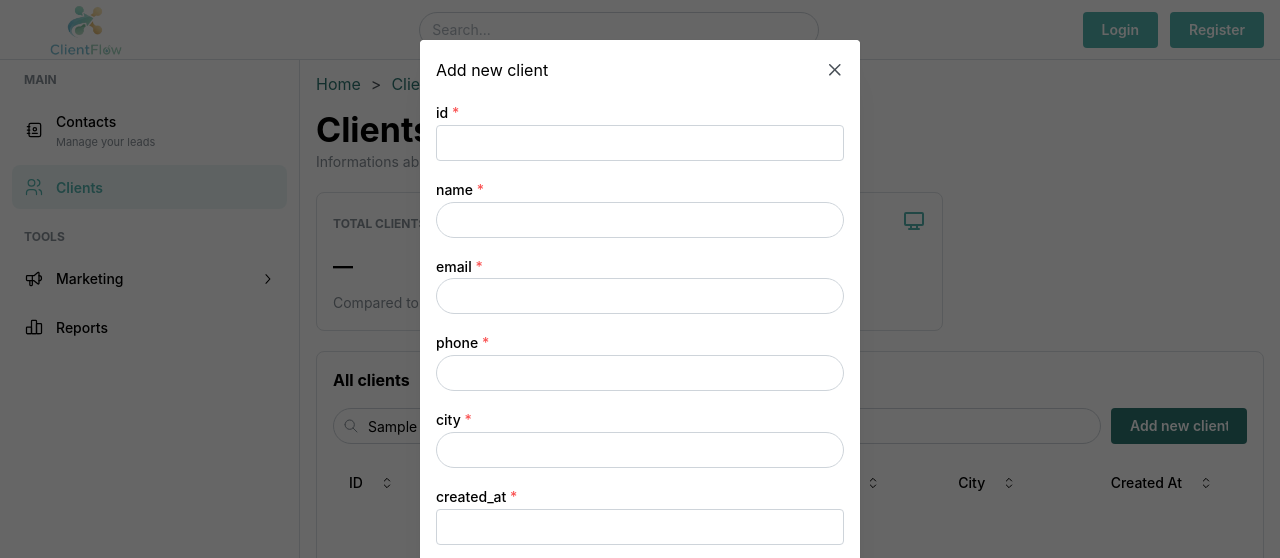
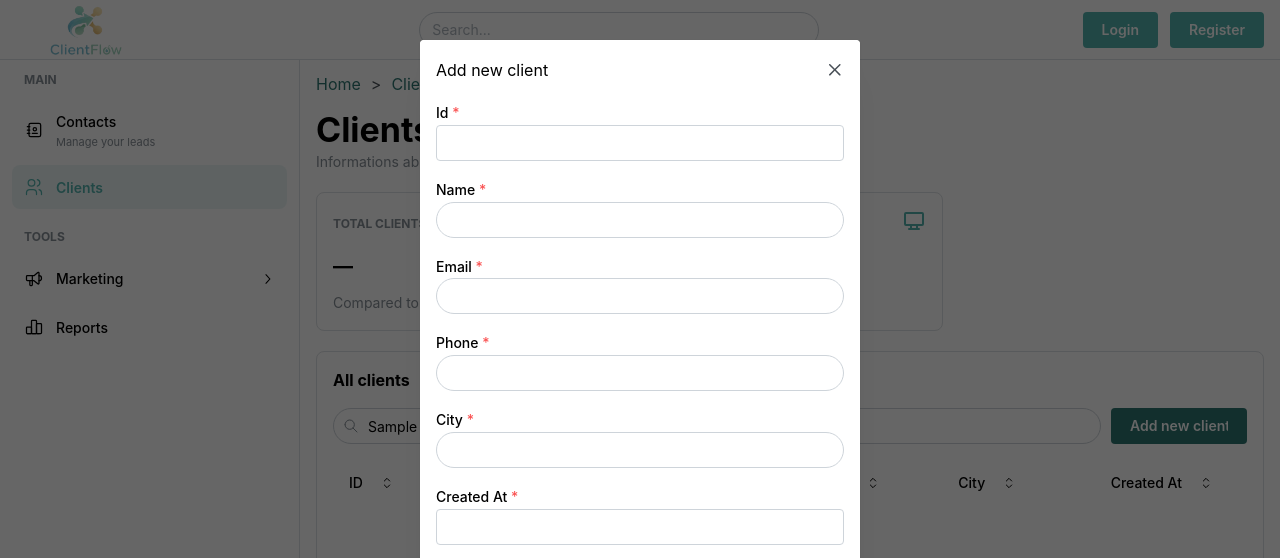
Before and after one commit to Lazarus-Duchy/kodaro-cmr, a React (Vite) app in the folder frontend/CRM/: page /clients in a window 1280 px wide. Both pictures are taken after typing "Sample" into the empty fields and a click on the button "Add new client". Shown: the top 558 px of the page. Built offline with nearby package versions, Linux system fonts and the light colour scheme.

Commit message:
More sections

```diff
--- a/frontend/CRM/src/components/Sections/Clients/Clients.jsx
+++ b/frontend/CRM/src/components/Sections/Clients/Clients.jsx
@@ -11,12 +11,12 @@ import SummaryCard from '../../Features/SummaryCard/SummaryCard';
 import { DateTimePicker } from '@mantine/dates';
 
 const tableStructure = [
-  { name: 'id',         label: 'ID',         type: 'number', isEditable: false, required: false},
-  { name: 'name',       label: 'Name',        type: 'string', isEditable: true,  required: true },
-  { name: 'email',      label: 'Email',       type: 'string', isEditable: true,  required: false },
-  { name: 'phone',      label: 'Phone',       type: 'string', isEditable: true,  required: false },
-  { name: 'city',       label: 'City',        type: 'string', isEditable: true,  required: false },
-  { name: 'created_at', label: 'Created At',  type: 'date',   isEditable: false, required: false },
+  { name: 'id',         label: 'ID',          },
+  { name: 'name',       label: 'Name',        },
+  { name: 'email',      label: 'Email',       },
+  { name: 'phone',      label: 'Phone',       },
+  { name: 'city',       label: 'City',        },
+  { name: 'created_at', label: 'Created At',  },
 ];
 
 const tableValidation = {
@@ -30,25 +30,25 @@ const Clients = () => {
     { title: 'Active Clients', value: '—', desc: "Right now", icon: <IconDeviceDesktop size={24} /> },
   ]);
 
-  const newRowForm = useForm({mode: 'uncontrolled', validate: tableValidation});
-  const editRowForm = useForm({mode: 'uncontrolled', validate: tableValidation});
+  const newRowForm = useForm({mode: 'uncontrolled', initialValues: {}, validate: tableValidation});
+  const editRowForm = useForm({mode: 'uncontrolled', initialValues: {}, validate: tableValidation});
 
   const newRowFields = [
-    <NumberInput key={newRowForm.key("id")} label={'id'} readOnly required {...newRowForm.getInputProps('id')} />,
-    <TextInput key={newRowForm.key("name")} label={'name'} withAsterisk required {...newRowForm.getInputProps('name')} />,
-    <TextInput key={newRowForm.key("email")} label={'email'} withAsterisk required {...newRowForm.getInputProps('email')} />,
-    <TextInput key={newRowForm.key("phone")} label={'phone'} withAsterisk required {...newRowForm.getInputProps('phone')} />,
-    <TextInput key={newRowForm.key("city")} label={'city'} withAsterisk required {...newRowForm.getInputProps('city')} />,
-    <DateTimePicker key={newRowForm.key("created_at")} label={'created_at'} readOnly required {...newRowForm.getInputProps('created_at')}  />,
+    <NumberInput key={newRowForm.key("id")} label={'Id'} readOnly required {...newRowForm.getInputProps('id')} />,
+    <TextInput key={newRowForm.key("name")} label={'Name'} withAsterisk required {...newRowForm.getInputProps('name')} />,
+    <TextInput key={newRowForm.key("email")} label={'Email'} withAsterisk required {...newRowForm.getInputProps('email')} />,
+    <TextInput key={newRowForm.key("phone")} label={'Phone'} withAsterisk required {...newRowForm.getInputProps('phone')} />,
+    <TextInput key={newRowForm.key("city")} label={'City'} withAsterisk required {...newRowForm.getInputProps('city')} />,
+    <DateTimePicker key={newRowForm.key("created_at")} label={'Created At'} readOnly required {...newRowForm.getInputProps('created_at')}  />,
   ]
 
   const editRowFields = [
-    <NumberInput key={editRowForm.key("id")} label={'id'} readOnly required {...editRowForm.getInputProps('id')} />,
-    <TextInput key={editRowForm.key("name")} label={'name'} withAsterisk required {...editRowForm.getInputProps('name')} />,
-    <TextInput key={editRowForm.key("email")} label={'email'} withAsterisk required {...editRowForm.getInputProps('email')} />,
-    <TextInput key={editRowForm.key("phone")} label={'phone'} withAsterisk required {...editRowForm.getInputProps('phone')} />,
-    <TextInput key={editRowForm.key("city")} label={'city'} withAsterisk required {...editRowForm.getInputProps('city')} />,
-    <DateTimePicker key={editRowForm.key("created_at")} label={'created_at'} readOnly required {...editRowForm.getInputProps('created_at')}  />,
+    <NumberInput key={editRowForm.key("id")} label={'Id'} readOnly required {...editRowForm.getInputProps('id')} />,
+    <TextInput key={editRowForm.key("name")} label={'Name'} withAsterisk required {...editRowForm.getInputProps('name')} />,
+    <TextInput key={editRowForm.key("email")} label={'Email'} withAsterisk required {...editRowForm.getInputProps('email')} />,
+    <TextInput key={editRowForm.key("phone")} label={'Phone'} withAsterisk required {...editRowForm.getInputProps('phone')} />,
+    <TextInput key={editRowForm.key("city")} label={'City'} withAsterisk required {...editRowForm.getInputProps('city')} />,
+    <DateTimePicker key={editRowForm.key("created_at")} label={'Created At'} readOnly required {...editRowForm.getInputProps('created_at')}  />,
   ]
 
   /*
--- a/frontend/CRM/src/components/Sections/Contacts/Contacts.jsx
+++ b/frontend/CRM/src/components/Sections/Contacts/Contacts.jsx
@@ -8,50 +8,107 @@ import {
   IconUserPlus,
   IconUsers,
 } from '@tabler/icons-react';
-import { Box, Grid, Paper, Stack, Title, Text } from "@mantine/core"
+import { Box, Grid, Paper, Stack, Title, Text, NumberInput, TextInput, Select } from "@mantine/core"
 import { TableSort } from "../../Features/TableSort/TableSort";
 import SummaryCard from '../../Features/SummaryCard/SummaryCard';
+import { useState } from 'react';
+import { useForm } from '@mantine/form';
+import { DateTimePicker } from '@mantine/dates';
 
-const contactData = [
- {id: 0, name: 'Temp Name', email: 'temp@gmail.com', phone: '000111222', address: '1 street', city: 'Warsaw', createdAt: 'Feb 18, 2026'},
-  {id: 1, name: 'Temp Name1', email: '1@gmail.com', phone: '111222333', address: '2 street', city: 'Warsaw', createdAt: 'Feb 20, 2026'},
-  {id: 2, name: 'Temp Name1', email: '1@gmail.com', phone: '111222333', address: '2 street', city: 'Warsaw', createdAt: 'Feb 20, 2026'},
-  {id: 3, name: 'Temp Name1', email: '1@gmail.com', phone: '111222333', address: '2 street', city: 'Warsaw', createdAt: 'Feb 20, 2026'},
-  {id: 4, name: 'Temp Name1', email: '1@gmail.com', phone: '111222333', address: '2 street', city: 'Warsaw', createdAt: 'Feb 20, 2026'},
-  {id: 5, name: 'Temp Name1', email: '1@gmail.com', phone: '111222333', address: '2 street', city: 'Warsaw', createdAt: 'Feb 20, 2026'},
-  {id: 6, name: 'Temp Name1', email: '1@gmail.com', phone: '111222333', address: '2 street', city: 'Warsaw', createdAt: 'Feb 20, 2026'},
-  {id: 7, name: 'Temp Name1', email: '1@gmail.com', phone: '111222333', address: '2 street', city: 'Warsaw', createdAt: 'Feb 20, 2026'},
-  {id: 8, name: 'Temp Name1', email: '1@gmail.com', phone: '111222333', address: '2 street', city: 'Warsaw', createdAt: 'Feb 20, 2026'},
-  {id: 9, name: 'Temp Name1', email: '1@gmail.com', phone: '111222333', address: '2 street', city: 'Warsaw', createdAt: 'Feb 20, 2026'},
-  {id: 10, name: 'Temp Name1', email: '1@gmail.com', phone: '111222333', address: '2 street', city: 'Warsaw', createdAt: 'Feb 20, 2026'},
-  {id: 11, name: 'Temp Name1', email: '1@gmail.com', phone: '111222333', address: '2 street', city: 'Warsaw', createdAt: 'Feb 20, 2026'},
-  {id: 12, name: 'Temp Name1', email: '1@gmail.com', phone: '111222333', address: '2 street', city: 'Warsaw', createdAt: 'Feb 20, 2026'},
-  {id: 13, name: 'Temp Name1', email: '1@gmail.com', phone: '111222333', address: '2 street', city: 'Warsaw', createdAt: 'Feb 20, 2026'},
-  {id: 14, name: 'Temp Name1', email: '1@gmail.com', phone: '111222333', address: '2 street', city: 'Warsaw', createdAt: 'Feb 20, 2026'},
 
+const tableStructure = [
+  { name: 'id',         label: 'ID',          },
+  { name: 'name',       label: 'Name',        },
+  { name: 'lastname',   label: 'LastName',    },
+  { name: 'job_title',  label: 'Job Title',   },
 ];
 
-const contactTableStructure = [
-  {name: 'id', label: 'ID', type: 'number', isEditable: false, required: true, default: 0},
-  {name: 'name', label: 'Full Name', type: 'string', isEditable: true, required: true},
-  {name: 'email', label: 'Email', type: 'string', isEditable: true, required: true},
-  {name: 'phone', label: 'Phone Number', type: 'string', isEditable: true, required: true},
-  {name: 'address', label: 'Address', type: 'string', isEditable: true, required: true},
-  {name: 'city', label: 'City', type: 'string', isEditable: true, required: true},
-  {name: 'createdAt', label: 'Added Date', type: 'date', isEditable: false, required: true, default: 'Feb 21, 2026'}
-];
-
-const contactValidation = {
-  email: (value) => (/^\S+@\S+$/.test(value) ? null : 'Invalid email address'),
-};
-
-const contactStats = [
-  { title: 'Total Contacts', value: '420', diff: 14, icon: <IconAddressBook size={24} /> },
-  { title: 'Active Leads', value: '412', diff: -5, icon: <IconUsers size={24} /> },
-  { title: 'Online Now', value: '300', desc: "Active contacts", icon: <IconDeviceDesktop size={24} /> },
-];
+const tableValidation = {};
 
 const Contacts = () => {
+  const [tableData, setTableData] = useState([]);
+  const [jobTitlesData, setJobTitlesData] = useState(['title1', 'title2']);
+  const [stats, setStats] = useState([
+    { title: 'Total Contacts',  value: '—', icon: <IconAddressBook size={24} /> },
+    { title: 'Active Leads', value: '—', desc: "Right now", icon: <IconUsers size={24} /> },
+    { title: 'Online Now', value: '—', desc: "Active contacts", icon: <IconDeviceDesktop size={24} /> }
+  ]);
+
+  const newRowForm = useForm({mode: 'uncontrolled', initialValues: {}, validate: tableValidation});
+  const editRowForm = useForm({mode: 'uncontrolled', initialValues: {}, validate: tableValidation});
+
+  const newRowFields = [
+    <NumberInput key={newRowForm.key("id")} label={'Id'} readOnly required {...newRowForm.getInputProps('id')} />,
+    <TextInput key={newRowForm.key("name")} label={'Name'} withAsterisk required {...newRowForm.getInputProps('name')} />,
+    <TextInput key={newRowForm.key("lastname")} label={'Last Name'} withAsterisk required {...newRowForm.getInputProps('lastname')} />,
+    <Select key={newRowForm.key("job_title")} data={jobTitlesData} label={'Job Title'} withAsterisk required {...newRowForm.getInputProps('job_title')}/>
+  ]
+
+  const editRowFields = [
+    <NumberInput key={editRowForm.key("id")} label={'Id'} readOnly required {...editRowForm.getInputProps('id')} />,
+    <TextInput key={editRowForm.key("name")} label={'Name'} withAsterisk required {...editRowForm.getInputProps('name')} />,
+    <TextInput key={editRowForm.key("lastname")} label={'Last Name'} withAsterisk required {...editRowForm.getInputProps('lastname')} />,
+    <Select key={editRowForm.key("job_title")} data={jobTitlesData} label={'Job Title'} withAsterisk required {...editRowForm.getInputProps('job_title')}/>
+  ]
+
+  /*
+  // ── Fetch clients on mount ───────────────────────────────────────────────────
+
+  useEffect(() => {
+    const fetchClients = async () => {
+      try {
+        const data = await get("/clients/");
+        setTableData(data);
+
+        // Update summary cards from real data
+        const activeCount = data.filter((c) => c.status === "active").length;
+        setStats([
+          { title: 'Total Clients',  value: String(data.length),  icon: <IconUser size={24} /> },
+          { title: 'Active Clients', value: String(activeCount), desc: "Right now", icon: <IconDeviceDesktop size={24} /> },
+        ]);
+      } catch (error) {
+        console.error("Failed to fetch clients:", error);
+      }
+    };
+    fetchClients();
+  }, []);
+  */
+
+  // ── CRUD handlers passed to TableSort ───────────────────────────────────────
+
+  const handleAdd = async (values) => {
+    /*
+    const newClient = await post("/clients/", values);
+    setTableData((prev) => [newClient, ...prev]);
+    setStats((prev) => [
+      { ...prev[0], value: String(Number(prev[0].value) + 1) },
+      prev[1],
+    ]);
+    */
+  };
+
+  const handleEdit = async (id, values) => {
+    /*
+    const updated = await patch(`/clients/${id}/`, values);
+    setTableData((prev) => prev.map((row) => (row.id === id ? updated : row)));
+    */
+  };
+
+  const handleDelete = async (id) => {
+    /*
+    await del(`/clients/${id}/`);
+    setTableData((prev) => {
+      const next = prev.filter((row) => row.id !== id);
+      const activeCount = next.filter((c) => c.status === "active").length;
+      setStats([
+        { title: 'Total Clients',  value: String(next.length),  icon: <IconUser size={24} /> },
+        { title: 'Active Clients', value: String(activeCount), desc: "Right now", icon: <IconDeviceDesktop size={24} /> },
+      ]);
+      return next;
+    });
+    */
+  };
+
   return (
     <Stack gap="lg">
       <Box>
@@ -60,7 +117,7 @@ const Contacts = () => {
       </Box>
 
       <Grid>
-        {contactStats.map((stat, index) => (
+        {stats.map((stat, index) => (
           <Grid.Col key={index} span={{ base: 12, sm: 4 }}>
             <SummaryCard
               title={stat.title}
@@ -76,17 +133,23 @@ const Contacts = () => {
       <Paper withBorder p="md" radius="md">
         <Text fw={700} mb="md">Contact List</Text>
         <TableSort
-          structure={contactTableStructure}
-          data={contactData}
+          structure={tableStructure}
+          data={tableData}
+          onAdd={handleAdd}
+          onEdit={handleEdit}
+          onDelete={handleDelete}
           canEditRows
           canAddRows
           canDeleteRows
-          validation={contactValidation}
+          newRowForm={newRowForm}
+          editRowForm={editRowForm}
+          newRowFields={newRowFields}
+          editRowFields={editRowFields}
           addRowsTitle="Add new contact"
           editRowTitle="Edit contact"
           deleteRowTitle="Delete contact"
           addRowBtnInfo="Add new contact"
-          deleteRowInfo="Are you sure you want to delete this contact? This action is permanent and all contact data will be removed."
+          deleteRowInfo="Are you sure you want to delete this contact? This action is destructive, this data will be gone forever!"
         />
       </Paper>
     </Stack>
```
Also changed, not shown: frontend/CRM/src/components/Sections/Sales/Sales.jsx (+30 -31 lines).
